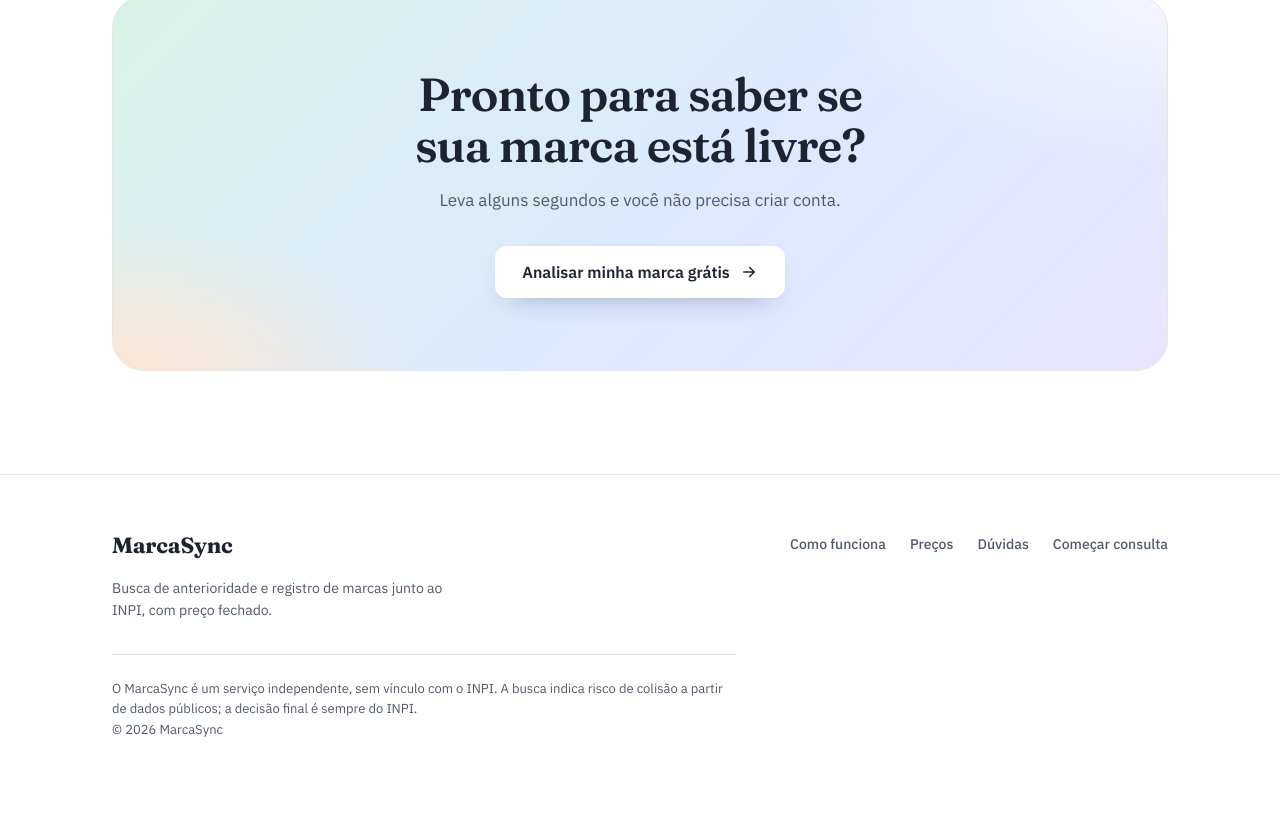
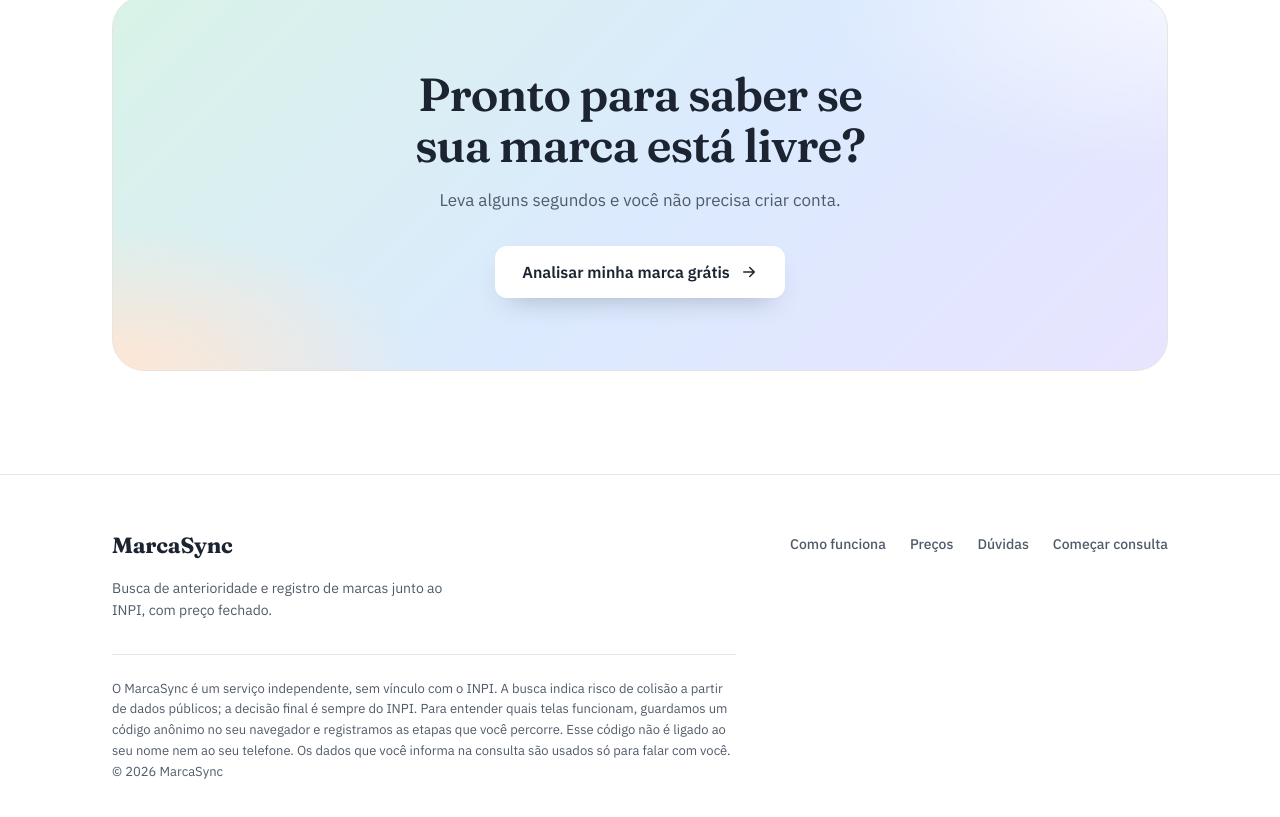
Before and after one commit to ACrush14/MarcaSync, a Next.js app: page / in a window 1280 px wide. Shown: the part 5405-6222 px from the top of the page. Before the commit the page ends 6194 px from the top, so only its background shows below. Built offline with nearby package versions, Linux system fonts and the light colour scheme; no server answers; the database is empty.

Commit message:
feat: update metadata base URL and enhance footer legal text for clarity

```diff
--- a/src/app/layout.tsx
+++ b/src/app/layout.tsx
@@ -31,6 +31,7 @@ const ibmPlexMono = IBM_Plex_Mono({
 });
 
 export const metadata: Metadata = {
+  metadataBase: new URL("https://www.marcasync.com.br"),
   title: "MarcaSync — Registro de marcas com busca real no INPI",
   description:
     "Descubra em segundos se sua marca está livre, direto na base do INPI. Preço fechado na tela e atendimento direto, do protocolo ao registro.",
--- a/src/components/LandingPage.tsx
+++ b/src/components/LandingPage.tsx
@@ -652,7 +652,10 @@ export default function LandingPage() {
           </nav>
           <p className="lp-footer-legal">
             O MarcaSync é um serviço independente, sem vínculo com o INPI. A busca indica risco de
-            colisão a partir de dados públicos; a decisão final é sempre do INPI.
+            colisão a partir de dados públicos; a decisão final é sempre do INPI. Para entender
+            quais telas funcionam, guardamos um código anônimo no seu navegador e registramos as
+            etapas que você percorre. Esse código não é ligado ao seu nome nem ao seu telefone. Os
+            dados que você informa na consulta são usados só para falar com você.
             <br />© 2026 MarcaSync
           </p>
         </div>
```
